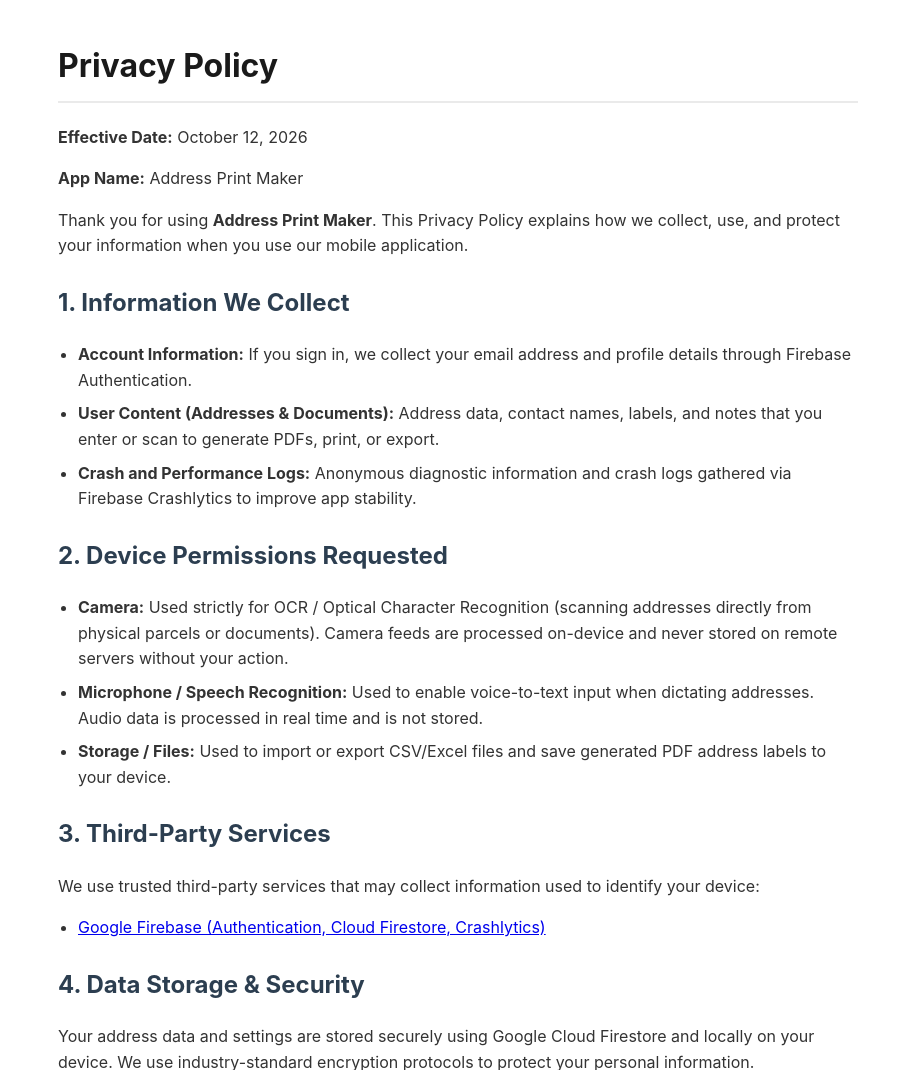
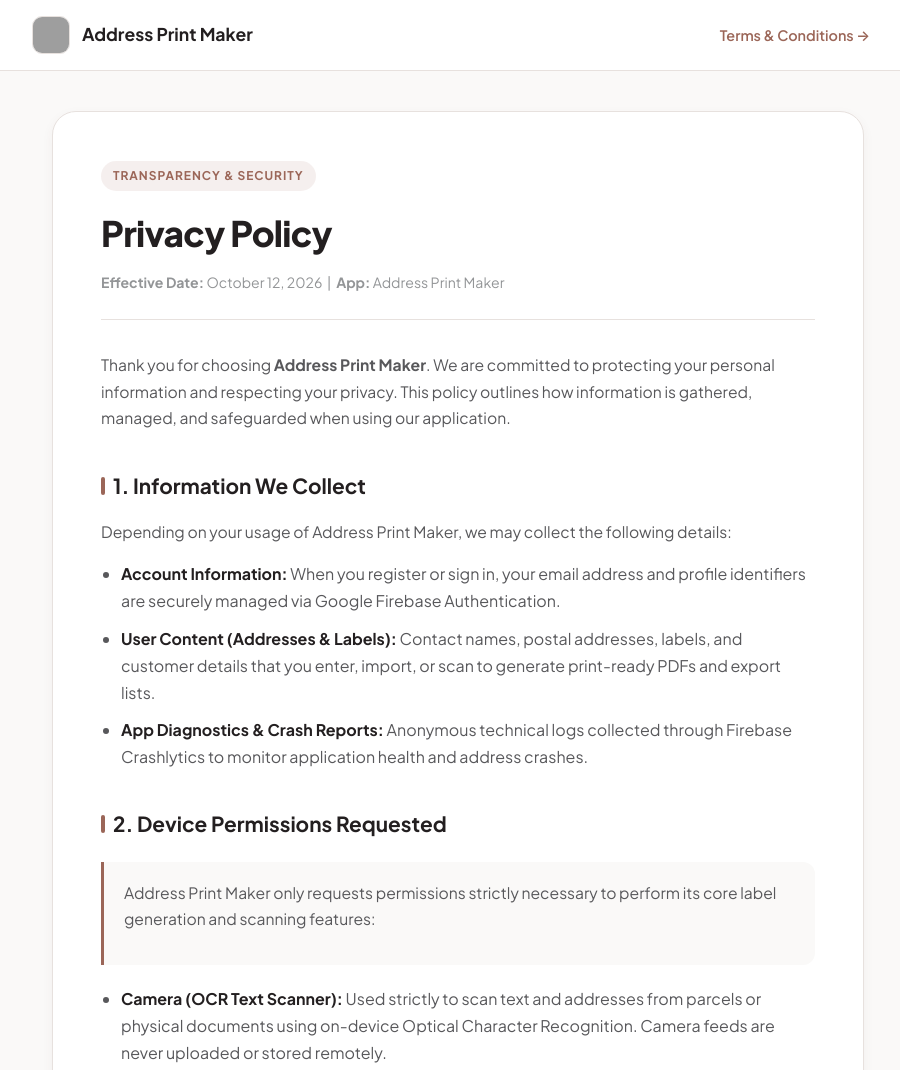
Before and after one commit to Ruchit-Bhut/address-print-maker-legal, a plain HTML site: page privacy-policy.html in a window 1280 px wide. Shown: the top 1070 px of the page, without its empty margins (182-1082 px from the left). Drawn offline with Linux system fonts and the light colour scheme; grey boxes are pictures that could not be loaded.

Commit message:
Revise Privacy Policy for improved structure and clarity
Updated the Privacy Policy to enhance clarity and organization, including new headers and restructuring of content.

```diff
--- a/privacy-policy.html
+++ b/privacy-policy.html
@@ -5,59 +5,262 @@
   <meta name="viewport" content="width=device-width, initial-scale=1.0">
   <title>Privacy Policy - Address Print Maker</title>
   <link rel="icon" type="image/png" href="app_icon_original.png">
+  <link rel="preconnect" href="https://fonts.googleapis.com">
+  <link rel="preconnect" href="https://fonts.gstatic.com" crossorigin>
+  <link href="https://fonts.googleapis.com/css2?family=Plus+Jakarta+Sans:wght@400;500;600;700;800&display=swap" rel="stylesheet">
   <style>
-    body { font-family: -apple-system, BlinkMacSystemFont, "Segoe UI", Roboto, Helvetica, Arial, sans-serif; line-height: 1.6; color: #333; max-width: 800px; margin: 40px auto; padding: 0 20px; }
-    h1 { color: #1a1a1a; border-bottom: 2px solid #eaeaea; padding-bottom: 10px; }
-    h2 { color: #2c3e50; margin-top: 25px; }
-    ul { padding-left: 20px; }
-    li { margin-bottom: 8px; }
-    .footer { margin-top: 40px; font-size: 0.9em; color: #777; border-top: 1px solid #eaeaea; padding-top: 15px; }
+    :root {
+      --primary-black: #231F20;
+      --secondary-terracotta: #9B6658;
+      --secondary-dark-brown: #5A413C;
+      --secondary-peach: #F1BE9F;
+      --background: #FAF9F8;
+      --surface: #FFFFFF;
+      --text-primary: #231F20;
+      --text-secondary: #58585B;
+      --text-muted: #939597;
+      --border: #E7E1DE;
+      --gradient-primary: linear-gradient(135deg, #9B6658 0%, #5A413C 100%);
+      --shadow-sm: 0 4px 12px rgba(90, 65, 60, 0.05);
+    }
+
+    * { margin: 0; padding: 0; box-sizing: border-box; }
+    body {
+      font-family: 'Plus Jakarta Sans', -apple-system, BlinkMacSystemFont, sans-serif;
+      background-color: var(--background);
+      color: var(--text-primary);
+      line-height: 1.7;
+      padding: 0;
+    }
+
+    header {
+      background: var(--surface);
+      border-bottom: 1px solid var(--border);
+      position: sticky;
+      top: 0;
+      z-index: 100;
+      backdrop-filter: blur(8px);
+    }
+
+    .nav-container {
+      max-width: 900px;
+      margin: 0 auto;
+      padding: 16px 24px;
+      display: flex;
+      align-items: center;
+      justify-content: space-between;
+    }
+
+    .brand {
+      display: flex;
+      align-items: center;
+      gap: 12px;
+      text-decoration: none;
+      color: var(--primary-black);
+      font-weight: 700;
+      font-size: 1.1rem;
+    }
+
+    .brand img {
+      width: 38px;
+      height: 38px;
+      border-radius: 10px;
+      border: 1px solid var(--border);
+    }
+
+    .nav-links a {
+      color: var(--secondary-terracotta);
+      text-decoration: none;
+      font-size: 0.9rem;
+      font-weight: 600;
+      padding: 8px 14px;
+      border-radius: 8px;
+      transition: background 0.2s;
+    }
+
+    .nav-links a:hover {
+      background: rgba(155, 102, 88, 0.08);
+    }
+
+    .main-wrapper {
+      max-width: 860px;
+      margin: 40px auto 80px;
+      padding: 0 24px;
+    }
+
+    .doc-card {
+      background: var(--surface);
+      border: 1px solid var(--border);
+      border-radius: 24px;
+      padding: 48px;
+      box-shadow: var(--shadow-sm);
+    }
+
+    .doc-header {
+      border-bottom: 1px solid var(--border);
+      padding-bottom: 24px;
+      margin-bottom: 32px;
+    }
+
+    .badge {
+      display: inline-block;
+      font-size: 0.75rem;
+      font-weight: 700;
+      text-transform: uppercase;
+      letter-spacing: 0.08em;
+      color: var(--secondary-terracotta);
+      background-color: rgba(155, 102, 88, 0.1);
+      padding: 5px 12px;
+      border-radius: 50px;
+      margin-bottom: 12px;
+    }
+
+    h1 {
+      font-size: 2.2rem;
+      font-weight: 800;
+      color: var(--primary-black);
+      letter-spacing: -0.02em;
+      margin-bottom: 8px;
+    }
+
+    .meta {
+      font-size: 0.88rem;
+      color: var(--text-muted);
+    }
+
+    h2 {
+      font-size: 1.3rem;
+      font-weight: 700;
+      color: var(--primary-black);
+      margin-top: 36px;
+      margin-bottom: 16px;
+      display: flex;
+      align-items: center;
+      gap: 8px;
+    }
+
+    h2::before {
+      content: '';
+      display: inline-block;
+      width: 4px;
+      height: 18px;
+      background: var(--secondary-terracotta);
+      border-radius: 2px;
+    }
+
+    p {
+      color: var(--text-secondary);
+      margin-bottom: 14px;
+      font-size: 0.98rem;
+    }
+
+    ul {
+      margin-left: 20px;
+      margin-bottom: 20px;
+      color: var(--text-secondary);
+    }
+
+    li { margin-bottom: 10px; }
+    li strong { color: var(--primary-black); }
+
+    .highlight-box {
+      background: #FAF9F8;
+      border-left: 3px solid var(--secondary-terracotta);
+      padding: 18px 20px;
+      border-radius: 0 12px 12px 0;
+      margin: 20px 0;
+    }
+
+    .footer {
+      text-align: center;
+      margin-top: 50px;
+      padding-top: 24px;
+      border-top: 1px solid var(--border);
+      color: var(--text-muted);
+      font-size: 0.85rem;
+    }
+
+    a.external-link {
+      color: var(--secondary-terracotta);
+      text-decoration: none;
+      font-weight: 600;
+    }
+    a.external-link:hover { text-decoration: underline; }
+
+    @media (max-width: 600px) {
+      .doc-card { padding: 28px 20px; border-radius: 16px; }
+      h1 { font-size: 1.7rem; }
+    }
   </style>
 </head>
 <body>
 
+  <header>
+    <div class="nav-container">
+      <a href="index.html" class="brand">
+        <img src="app_icon_original.png" alt="App Icon">
+        <span>Address Print Maker</span>
+      </a>
+      <div class="nav-links">
+        <a href="terms-and-conditions.html">Terms & Conditions →</a>
+      </div>
+    </div>
+  </header>
+
+  <div class="main-wrapper">
+    <div class="doc-card">
+      <div class="doc-header">
+        <span class="badge">Transparency & Security</span>
         <h1>Privacy Policy</h1>
-  <p><strong>Effective Date:</strong> October 12, 2026</p>
-  <p><strong>App Name:</strong> Address Print Maker</p>
+        <div class="meta">
+          <strong>Effective Date:</strong> October 12, 2026 &nbsp;|&nbsp; <strong>App:</strong> Address Print Maker
+        </div>
+      </div>
 
-  <p>Thank you for using <strong>Address Print Maker</strong>. This Privacy Policy explains how we collect, use, and protect your information when you use our mobile application.</p>
+      <p>Thank you for choosing <strong>Address Print Maker</strong>. We are committed to protecting your personal information and respecting your privacy. This policy outlines how information is gathered, managed, and safeguarded when using our application.</p>
 
       <h2>1. Information We Collect</h2>
+      <p>Depending on your usage of Address Print Maker, we may collect the following details:</p>
       <ul>
-    <li><strong>Account Information:</strong> If you sign in, we collect your email address and profile details through Firebase Authentication.</li>
-    <li><strong>User Content (Addresses & Documents):</strong> Address data, contact names, labels, and notes that you enter or scan to generate PDFs, print, or export.</li>
-    <li><strong>Crash and Performance Logs:</strong> Anonymous diagnostic information and crash logs gathered via Firebase Crashlytics to improve app stability.</li>
+        <li><strong>Account Information:</strong> When you register or sign in, your email address and profile identifiers are securely managed via Google Firebase Authentication.</li>
+        <li><strong>User Content (Addresses & Labels):</strong> Contact names, postal addresses, labels, and customer details that you enter, import, or scan to generate print-ready PDFs and export lists.</li>
+        <li><strong>App Diagnostics & Crash Reports:</strong> Anonymous technical logs collected through Firebase Crashlytics to monitor application health and address crashes.</li>
       </ul>
 
       <h2>2. Device Permissions Requested</h2>
+      <div class="highlight-box">
+        <p>Address Print Maker only requests permissions strictly necessary to perform its core label generation and scanning features:</p>
+      </div>
       <ul>
-    <li><strong>Camera:</strong> Used strictly for OCR / Optical Character Recognition (scanning addresses directly from physical parcels or documents). Camera feeds are processed on-device and never stored on remote servers without your action.</li>
-    <li><strong>Microphone / Speech Recognition:</strong> Used to enable voice-to-text input when dictating addresses. Audio data is processed in real time and is not stored.</li>
-    <li><strong>Storage / Files:</strong> Used to import or export CSV/Excel files and save generated PDF address labels to your device.</li>
+        <li><strong>Camera (OCR Text Scanner):</strong> Used strictly to scan text and addresses from parcels or physical documents using on-device Optical Character Recognition. Camera feeds are never uploaded or stored remotely.</li>
+        <li><strong>Microphone / Speech Recognition:</strong> Used exclusively to facilitate hands-free address dictation. Voice data is processed in real time and is not recorded or retained.</li>
+        <li><strong>Storage & File Access:</strong> Required to export created address PDFs, save generated labels, and import address books from Excel/CSV spreadsheets.</li>
       </ul>
 
       <h2>3. Third-Party Services</h2>
-  <p>We use trusted third-party services that may collect information used to identify your device:</p>
+      <p>To deliver reliable cloud synchronization and app stability, we utilize Google Firebase services:</p>
       <ul>
-    <li><a href="https://firebase.google.com/support/privacy" target="_blank" rel="noopener">Google Firebase (Authentication, Cloud Firestore, Crashlytics)</a></li>
+        <li><a class="external-link" href="https://firebase.google.com/support/privacy" target="_blank" rel="noopener">Google Firebase (Authentication, Cloud Firestore, Firebase Crashlytics)</a></li>
       </ul>
 
       <h2>4. Data Storage & Security</h2>
-  <p>Your address data and settings are stored securely using Google Cloud Firestore and locally on your device. We use industry-standard encryption protocols to protect your personal information.</p>
+      <p>All data submitted within the app is transmitted via encrypted HTTPS channels. Remote data is protected by Google Cloud infrastructure with strict security rules, ensuring only you have access to your saved address entries.</p>
 
-  <h2>5. Data Deletion & Account Removal</h2>
-  <p>You have the right to delete your account and all associated address records at any time directly through the app settings, or by emailing us at your contact email below. Upon request, all data linked to your account will be permanently deleted from our servers within 30 days.</p>
+      <h2>5. User Rights & Account Deletion</h2>
+      <p>You have full ownership of your data. You may delete individual addresses or request full deletion of your account and related records directly through the application settings or by contacting our support team. Upon receiving your deletion request, your account data will be permanently wiped from our databases within 30 days.</p>
 
-  <h2>6. Changes to This Privacy Policy</h2>
-  <p>We may update our Privacy Policy periodically. You are advised to review this page occasionally for any updates.</p>
+      <h2>6. Updates to This Policy</h2>
+      <p>We may periodically update our Privacy Policy to reflect app updates and legal compliance. Changes will be posted directly to this web page.</p>
 
-  <h2>7. Contact Us</h2>
-  <p>If you have questions or suggestions regarding this policy, please contact us at:</p>
-  <p><strong>Email:</strong> your-email@example.com</p>
+      <h2>7. Contact Information</h2>
+      <p>If you have any questions or feedback regarding this Privacy Policy, please reach out to our team:</p>
+      <p><strong>Email:</strong> <a class="external-link" href="mailto:your-email@example.com">your-email@example.com</a></p>
 
       <div class="footer">
         &copy; 2026 Address Print Maker. All rights reserved.
       </div>
+    </div>
+  </div>
 
 </body>
 </html>
```
Lines whose indentation alone changed are shown as unchanged.
